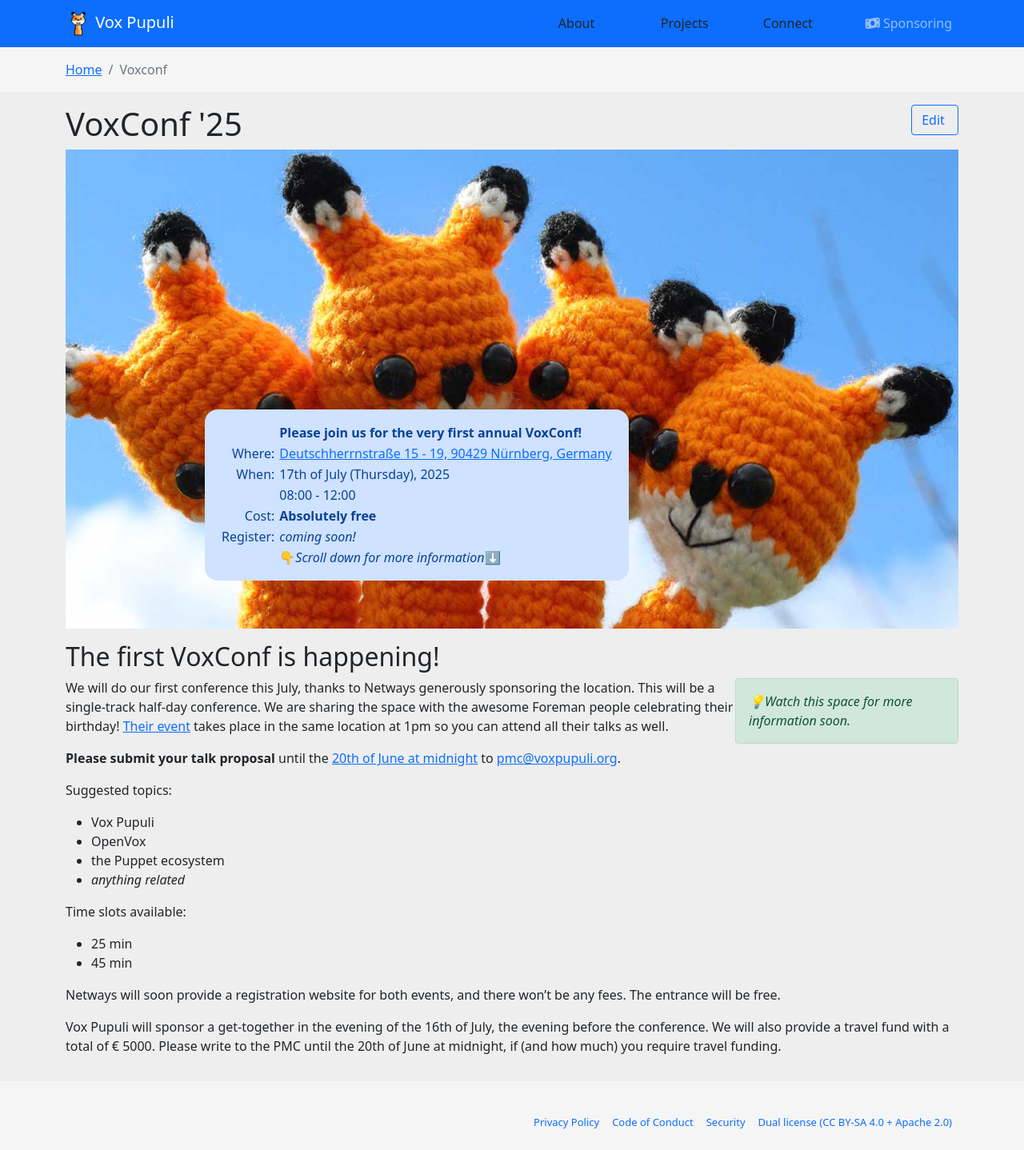
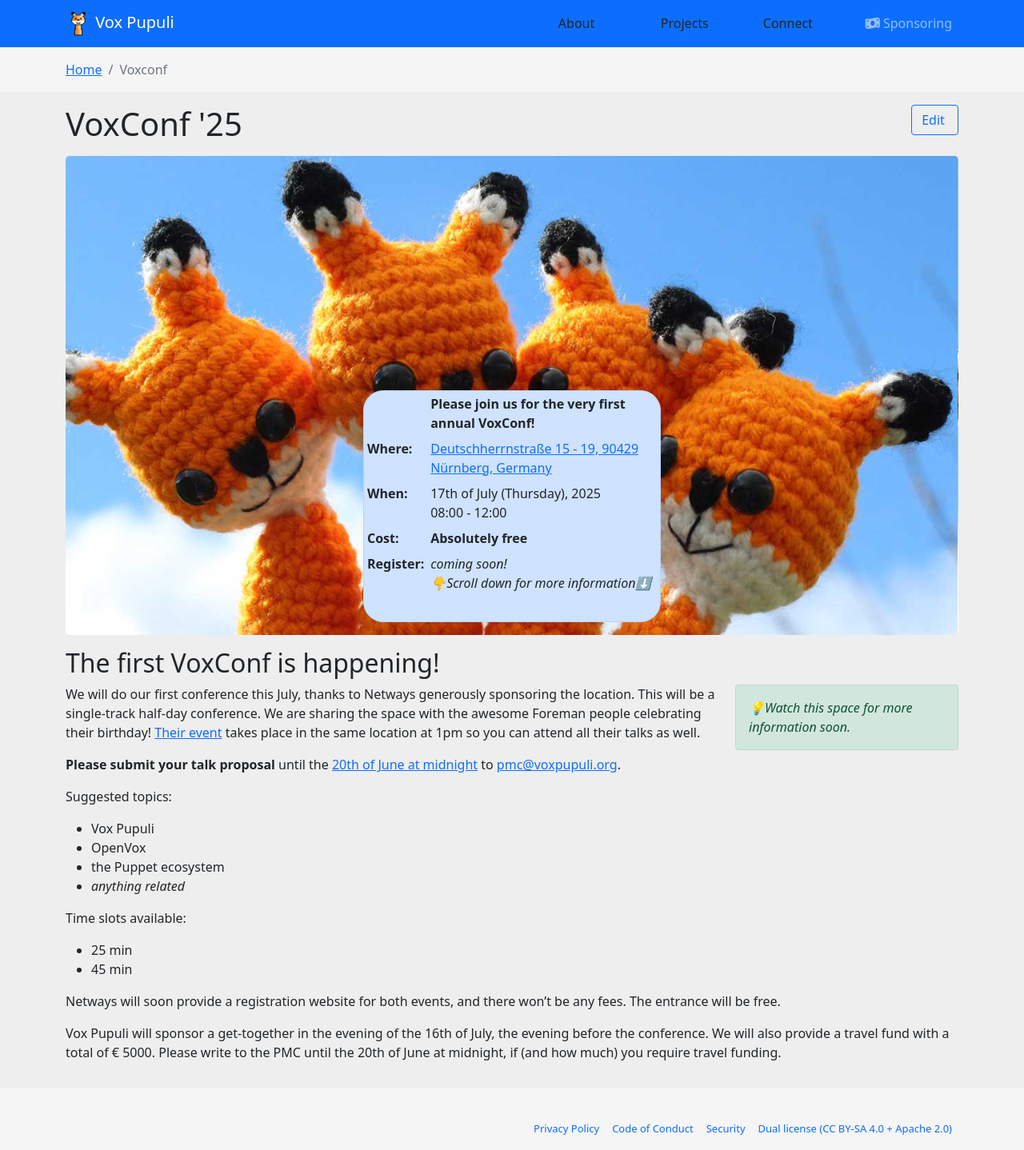
Before and after one commit to voxpupuli/voxpupuli.github.io, a Jekyll site: the page built from voxconf.md, in a window 1280 px wide. Shown: the whole page at 80% size. Built offline with Jekyll 4.4.1, drawn with Linux system fonts in a browser that asks for light colours; nearby versions of some CDN libraries.

Commit message:
Use html to center info banner

```diff
--- a/voxconf.md
+++ b/voxconf.md
@@ -3,23 +3,43 @@
 title: VoxConf '25
 ---
 
-|                 | Please join us for the very first annual VoxConf!  |
-|----------------:|----------------------------------------------------|
-| Where:          | [Deutschherrnstraße 15 - 19, 90429 Nürnberg, Germany](https://www.openstreetmap.org/?#map=19/49.453932/11.063257) |
-| When:           | 17th of July (Thursday), 2025                      |
-|                 | 08:00 - 12:00                                      |
-| Cost:           | **Absolutely free**                                |
-| Register:       | _coming soon!_                                     |
-|                 |👇_Scroll down for more information_⬇️              |
-{: class="alert-primary overlaytable"  }
-
-![Foxes against the blue sky](/static/images/blue-skies.jpg){: class="img-fluid bg-image"  }
-
+<div class="card bg-dark text-white border-0 rounded-3" style="background-image: url('/static/images/blue-skies.jpg'); background-size: contain; aspect-ratio: 1274/684">
+		<div class="row h-100 m-0">
+			<div class="alert alert-primary col-md-4 p-0 mx-auto align-self-end" style="border-radius: 25px;" role="alert">
+				<table class="table table-sm table-borderless">
+  <thead>
+    <tr>
+      <th scope="col"></th>
+      <th scope="col">Please join us for the very first annual VoxConf!</th>
+    </tr>
+  </thead>
+  <tbody>
+    <tr>
+      <th scope="row">Where:</th>
+      <td><a href="https://www.openstreetmap.org/?#map=19/49.453932/11.063257">Deutschherrnstraße 15 - 19, 90429 Nürnberg, Germany</a></td>
+    </tr>
+    <tr>
+      <th scope="row">When:</th>
+      <td>17th of July (Thursday), 2025<br/>08:00 - 12:00</td>
+    </tr>
+    <tr>
+      <th scope="row">Cost:</th>
+      <td><strong>Absolutely free</strong></td>
+    </tr>
+	<tr>
+      <th scope="row">Register:</th>
+      <td><p class="fst-italic">coming soon!<br/>👇Scroll down for more information⬇️</p></td>
+    </tr>
+  </tbody>
+</table>
+</div>
+  </div>
+</div>
 
 ## The first VoxConf is happening!
 
 💡Watch this space for more information soon.
-{: class="alert alert-success w-25 callout"  }
+{: class="alert alert-success w-25 callout ms-3"  }
 
 We will do our first conference this July, thanks to Netways generously sponsoring the location.
 This will be a single-track half-day conference.
```
